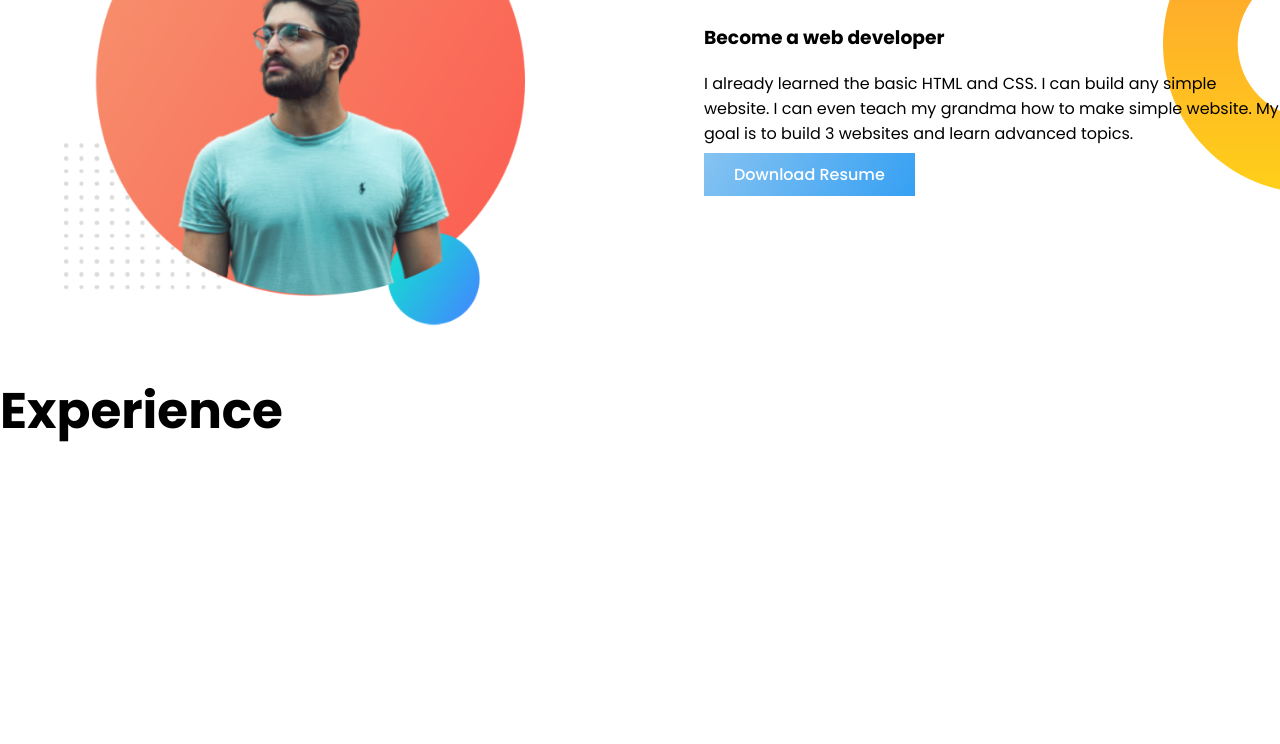
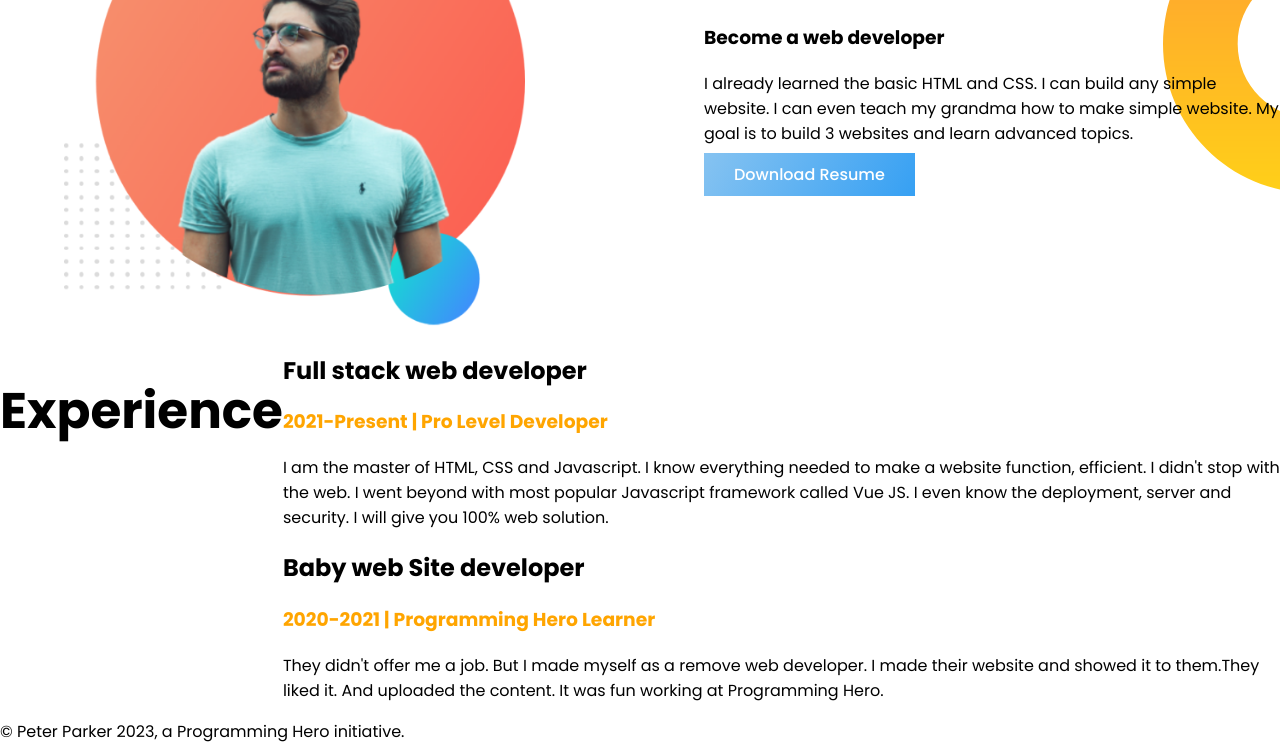
Before and after one commit to Tanjidhossain/testagainone, a plain HTML site: page index.html in a window 1280 px wide. Shown: the part 713-1457 px from the top of the page. Before the commit the page ends 1204 px from the top, so only its background shows below. Drawn offline with Linux system fonts and the light colour scheme.

Commit message:
Update index.html

```diff
--- a/index.html
+++ b/index.html
@@ -13,7 +13,7 @@
 </head>
 <body>
 
-  <section class="top-banner">
+  <section class="top-banner flexible-container">
      <div class="half-width">
     <h1>Welcome To</h1>
     <h1 > <span class="orange-color"> Tanjid BRO</span> World!</h1>
@@ -29,7 +29,7 @@
 
   </section>
 
-    <section class="dream-big">
+    <section class="dream-big flexible-container">
         <div class="half-width">
         <img src="images/monder valo.png" alt="">
      </div>
@@ -48,8 +48,34 @@
 
   <section class=" experience-area">
         <h1>Experience</h1>
+        <div class="flexible-container">
+
+        <div class="experience-item ">
+            <h2>Full stack web developer </h2>
+            <h3 class="orange-color">  2021-Present | Pro Level Developer</h3>
+            <p>I am the master of HTML, CSS and Javascript. I know everything needed to make a website function,
+                efficient. I didn't stop with the web. I went beyond with most popular Javascript framework called Vue JS.
+                I even know the deployment, server and security. I will give you 100% web solution.</p>
+
+            </div>
+
+
+       <div id="border-last" class="experience-item ">
+            <h2>Baby web Site developer </h2>
+            <h3 class="orange-color">2020-2021 | Programming Hero Learner</h3>
+            <p>They didn't offer me a job. But I made myself as a
+                remove web developer. I made their website and showed it
+                to them.They liked it. And uploaded the content.
+                It was fun working at Programming Hero.</p>
+            </div>
+
+        </div>
 
     </section>
+
+    <footer>
+        © Peter Parker 2023, a Programming Hero initiative.
+    </footer>
 
 
 </body>
```
